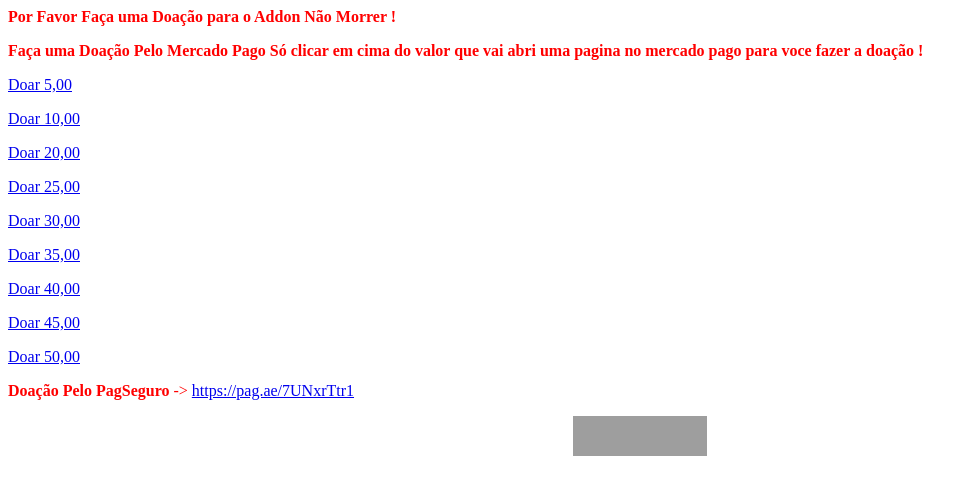
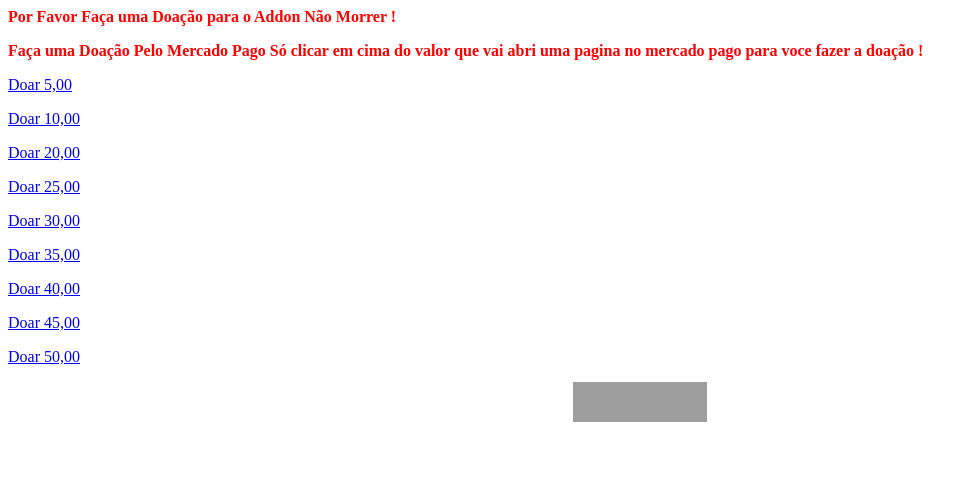
Before and after one commit to firetvhd/Doacao, a plain HTML site: page index.html in a window 1280 px wide. Shown: the whole page, without its empty margins (0-977 px from the left). Drawn offline with Linux system fonts and the light colour scheme; grey boxes are pictures that could not be loaded.

Commit message:
Update index.html

```diff
--- a/index.html
+++ b/index.html
@@ -18,9 +18,9 @@ body,td,th {
 <p><a href="https://www.mercadopago.com.br/checkout/v1/redirect?pref_id=470412597-b460093c-70ec-4721-b088-d4c7b19fe2b2" target="_blank">Doar 40,00</a></p>
 <p><a href="https://www.mercadopago.com.br/checkout/v1/redirect?pref_id=470412597-432c5d6e-23c2-469b-83fe-3f8a6d2e4634" target="_blank">Doar 45,00</a></p>
 <p><a href="https://www.mercadopago.com.br/checkout/v1/redirect?pref_id=470412597-eaf44ee8-77e8-4a60-a714-48a495f0225e" target="_blank">Doar 50,00</a></p>
-<p><strong>Doação Pelo PagSeguro</strong> -&gt; <a href="https://pag.ae/7UNxrTtr1">https://pag.ae/7UNxrTtr1</a></p>
+
 <p>
 </p>
-<p align="center"><a href="https://www.facebook.com/groups/FireHD" target="_blank"><img src="https://i.imgur.com/bJ0hm73.jpg" width="134" height="40"></a></p>
+<p align="center"><a href="https://www.facebook.com/groups/TvFireHD/" target="_blank"><img src="https://i.imgur.com/bJ0hm73.jpg" width="134" height="40"></a></p>
 </body>
 </html>
```
